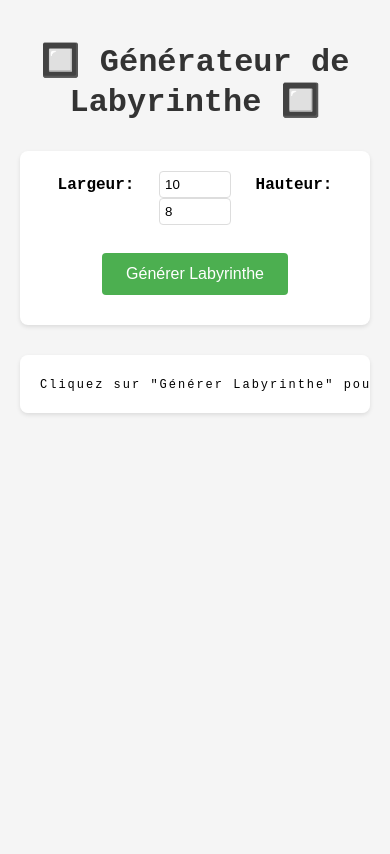
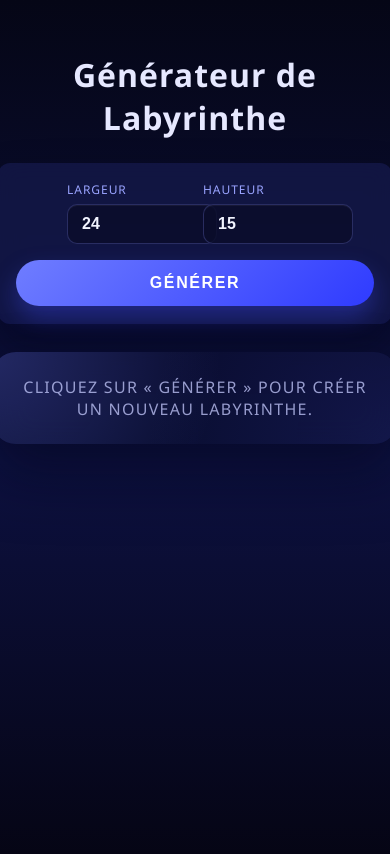
Before and after one commit to Amir-Benyahia/TER_S1_N, a website: page src/index.html in a window 390 px wide. Drawn offline with Linux system fonts and the light colour scheme.

Commit message:
Applied modern UI to the whole page

```diff
--- a/src/index.html
+++ b/src/index.html
@@ -12,111 +12,196 @@
   <title>Générateur de Labyrinthe</title>
   <style>
     body {
-      font-family: 'Courier New', monospace;
-      max-width: 1200px;
-      margin: 0 auto;
-      padding: 20px;
-      background-color: #f5f5f5;
+      font-family: 'Poppins', 'Segoe UI', sans-serif;
+      margin: 0;
+      min-height: 100vh;
+      display: flex;
+      flex-direction: column;
+      align-items: center;
+      padding: 32px 16px 48px;
+      background: linear-gradient(180deg, #050616 0%, #0d1140 50%, #04030d 100%);
+      color: #e6e8ff;
     }
 
     h1 {
-      color: #333;
+      font-weight: 700;
+      letter-spacing: 1px;
+      margin-bottom: 24px;
       text-align: center;
     }
 
     .controls {
-      text-align: center;
-      margin: 30px 0;
-      background: white;
-      padding: 20px;
-      border-radius: 8px;
-      box-shadow: 0 2px 4px rgba(0,0,0,0.1);
+      width: 100%;
+      max-width: 720px;
+      display: flex;
+      flex-wrap: wrap;
+      justify-content: center;
+      gap: 16px;
+      margin-bottom: 28px;
+      padding: 24px;
+      border-radius: 16px;
+      background: rgba(22, 27, 77, 0.7);
+      backdrop-filter: blur(10px);
+      box-shadow: 0 25px 45px rgba(3, 4, 25, 0.45);
     }
 
-    .controls label {
-      margin: 0 10px;
-      font-weight: bold;
+    .field {
+      display: flex;
+      flex-direction: column;
+      align-items: flex-start;
+      min-width: 120px;
     }
 
-    .controls input {
-      width: 60px;
-      padding: 5px;
-      margin: 0 5px;
-      border: 1px solid #ddd;
-      border-radius: 4px;
+    .field label {
+      font-size: 0.75rem;
+      text-transform: uppercase;
+      letter-spacing: 0.08em;
+      margin-bottom: 6px;
+      color: #9aa4ff;
+    }
+
+    .field input {
+      width: 100%;
+      padding: 10px 14px;
+      border-radius: 10px;
+      border: 1px solid rgba(132, 141, 255, 0.25);
+      background: rgba(11, 14, 43, 0.85);
+      color: #f1f3ff;
+      font-size: 1rem;
+      font-weight: 600;
+      box-shadow: inset 0 1px 0 rgba(255,255,255,0.05);
+      transition: border 0.2s ease, transform 0.2s ease;
+    }
+
+    .field input:focus {
+      outline: none;
+      border-color: #6f7dff;
+      transform: translateY(-1px);
     }
 
     button {
-      background-color: #4CAF50;
+      align-self: center;
+      background: linear-gradient(135deg, #6f7dff 0%, #2f3bff 100%);
       color: white;
-      padding: 12px 24px;
+      padding: 14px 32px;
       border: none;
-      border-radius: 4px;
+      border-radius: 999px;
       cursor: pointer;
-      font-size: 16px;
-      margin: 10px;
-      transition: background-color 0.3s;
+      font-size: 1rem;
+      font-weight: 700;
+      text-transform: uppercase;
+      letter-spacing: 0.1em;
+      transition: transform 0.2s ease, box-shadow 0.2s ease, opacity 0.2s ease;
+      box-shadow: 0 12px 24px rgba(63, 76, 255, 0.35);
     }
 
     button:hover {
-      background-color: #45a049;
+      transform: translateY(-2px);
+      box-shadow: 0 18px 35px rgba(63, 76, 255, 0.45);
     }
 
     button:disabled {
-      background-color: #cccccc;
+      opacity: 0.5;
       cursor: not-allowed;
+      transform: none;
+      box-shadow: none;
     }
 
     #mazeContainer {
-      background: white;
-      padding: 20px;
-      border-radius: 8px;
-      box-shadow: 0 2px 4px rgba(0,0,0,0.1);
-      overflow-x: auto;
+      width: 100%;
+      max-width: 960px;
+      padding: 24px;
+      border-radius: 24px;
+      background: rgba(10, 14, 48, 0.85);
+      box-shadow: 0 30px 60px rgba(3, 5, 30, 0.55);
+      backdrop-filter: blur(16px);
+      display: flex;
+      justify-content: center;
+      align-items: center;
+      position: relative;
+      overflow: hidden;
+    }
+
+    #mazeContainer::before {
+      content: '';
+      position: absolute;
+      inset: 0;
+      background: radial-gradient(circle at top left, rgba(111, 125, 255, 0.25), transparent 55%),
+                  radial-gradient(circle at bottom right, rgba(56, 63, 175, 0.2), transparent 60%);
+      z-index: 0;
+      pointer-events: none;
+    }
+
+    #mazeCanvas {
+      display: none;
+      width: 100%;
+      height: auto;
+      image-rendering: pixelated;
+      border-radius: 12px;
+      z-index: 1;
     }
 
     #mazeDisplay {
-      font-family: 'Courier New', monospace;
-      font-size: 12px;
-      line-height: 1.0;
-      white-space: pre;
-      display: inline-block;
-      letter-spacing: 2px;
+      position: relative;
+      z-index: 1;
+      font-size: 1rem;
+      letter-spacing: 0.08em;
+      text-transform: uppercase;
+      color: rgba(199, 204, 255, 0.75);
+      text-align: center;
+    }
+
+    .info, .error {
+      width: 100%;
+      max-width: 720px;
+      margin: 20px auto;
+      padding: 14px 18px;
+      border-radius: 10px;
+      text-align: center;
+      font-weight: 600;
+      letter-spacing: 0.05em;
     }
 
     .info {
-      text-align: center;
-      margin: 20px 0;
-      padding: 10px;
-      background: #e3f2fd;
-      border-radius: 4px;
-      color: #1976d2;
+      background: rgba(99, 116, 255, 0.15);
+      color: #b7c0ff;
+      border: 1px solid rgba(136, 150, 255, 0.4);
     }
 
     .error {
-      text-align: center;
-      margin: 20px 0;
-      padding: 10px;
-      background: #ffebee;
-      border-radius: 4px;
-      color: #c62828;
+      background: rgba(244, 67, 54, 0.12);
+      color: #ff8a80;
+      border: 1px solid rgba(239, 83, 80, 0.4);
+    }
+
+    @media (max-width: 640px) {
+      .controls {
+        padding: 18px;
+        border-radius: 12px;
+      }
+
+      button {
+        width: 100%;
+      }
     }
   </style>
 </head>
 <body>
-  <h1>🔲 Générateur de Labyrinthe 🔲</h1>
+  <h1>Générateur de Labyrinthe</h1>
 
   <div class="controls">
-    <label for="largeur">Largeur:</label>
-    <input type="number" id="largeur" value="10" min="3" max="50">
+    <div class="field">
+      <label for="largeur">Largeur</label>
+      <input type="number" id="largeur" value="24" min="3" max="50">
+    </div>
 
-    <label for="hauteur">Hauteur:</label>
-    <input type="number" id="hauteur" value="8" min="3" max="50">
-
-    <br><br>
+    <div class="field">
+      <label for="hauteur">Hauteur</label>
+      <input type="number" id="hauteur" value="15" min="3" max="50">
+    </div>
 
     <button id="generate-btn" onclick="genererLabyrinthe()">
-      Générer Labyrinthe
+      Générer
     </button>
   </div>
 
@@ -124,7 +209,8 @@
   <div id="error" class="error" style="display: none;"></div>
 
   <div id="mazeContainer">
-    <div id="mazeDisplay">Cliquez sur "Générer Labyrinthe" pour commencer</div>
+    <canvas id="mazeCanvas"></canvas>
+    <div id="mazeDisplay">Cliquez sur « Générer » pour créer un nouveau labyrinthe.</div>
   </div>
 
   <script>
@@ -139,6 +225,7 @@
       const infoDiv = document.getElementById('info');
       const errorDiv = document.getElementById('error');
       const mazeDisplay = document.getElementById('mazeDisplay');
+      const mazeCanvas = document.getElementById('mazeCanvas');
 
       // Validation des dimensions
       if (largeur < 3 || largeur > 50 || hauteur < 3 || hauteur > 50) {
@@ -154,6 +241,9 @@
       infoDiv.style.display = 'block';
       infoDiv.textContent = 'Génération du labyrinthe...';
       errorDiv.style.display = 'none';
+  mazeCanvas.style.display = 'none';
+  mazeDisplay.style.display = 'block';
+  mazeDisplay.textContent = 'Construction du labyrinthe en cours...';
 
       try {
         // Appel API
@@ -166,13 +256,15 @@
         const data = await response.json();
 
         // Affichage du labyrinthe
-        afficherMatrice(data.labyrinthe);
+        afficherMatrice(data.labyrinthe, data.largeur, data.hauteur);
         infoDiv.textContent = `Labyrinthe généré: ${largeur}×${hauteur} (${data.nb_lignes} lignes)`;
 
       } catch (error) {
         errorDiv.textContent = `Erreur: ${error.message}`;
         errorDiv.style.display = 'block';
         infoDiv.style.display = 'none';
+        mazeCanvas.style.display = 'none';
+        mazeDisplay.style.display = 'block';
         mazeDisplay.textContent = 'Erreur lors de la génération';
         console.error('Erreur:', error);
       } finally {
@@ -186,45 +278,61 @@
      * Affiche la matrice du labyrinthe version initiale (true (1)/false (0) )
      * @param {Array<Array<boolean>>} labyrinthe - Matrice du labyrinthe
      */
-    function afficherMatrice(labyrinthe) {
+    function afficherMatrice(labyrinthe, largeur, hauteur) {
+      const mazeCanvas = document.getElementById('mazeCanvas');
       const mazeDisplay = document.getElementById('mazeDisplay');
 
       if (!Array.isArray(labyrinthe) || labyrinthe.length === 0) {
+        mazeCanvas.style.display = 'none';
+        mazeDisplay.style.display = 'block';
         mazeDisplay.textContent = 'Labyrinthe vide';
         return;
       }
 
-      // Déduction des dimensions à partir de la représentation booléenne
-      const hauteur = Math.floor((labyrinthe.length + 1) / 2);
-      const largeur = labyrinthe[1] ? labyrinthe[1].length : (labyrinthe[0].length + 1);
-
-      let output = '';
-
-      const topBorder = '+' + Array.from({ length: largeur }).map(() => '---+').join('');
-      output += topBorder + '\n';
+      const rows = hauteur * 2 + 1;
+      const cols = largeur * 2 + 1;
+      const grid = Array.from({ length: rows }, () => Array(cols).fill(1));
 
       for (let y = 0; y < hauteur; y++) {
-        let cellLine = '|';
         for (let x = 0; x < largeur; x++) {
-          const eastWall = x < largeur - 1 ? Boolean(labyrinthe[2 * y]?.[x]) : true;
-          cellLine += '   ' + (eastWall ? '|' : ' ');
-        }
-        output += cellLine + '\n';
+          const cellRow = 2 * y + 1;
+          const cellCol = 2 * x + 1;
+          grid[cellRow][cellCol] = 0;
 
-        if (y < hauteur - 1) {
-          let wallLine = '+';
-          for (let x = 0; x < largeur; x++) {
-            const southWall = Boolean(labyrinthe[2 * y + 1]?.[x]);
-            wallLine += (southWall ? '---' : '   ') + '+';
+          if (x < largeur - 1 && labyrinthe[2 * y] && labyrinthe[2 * y][x] === false) {
+            grid[cellRow][cellCol + 1] = 0;
           }
-          output += wallLine + '\n';
+
+          if (y < hauteur - 1 && labyrinthe[2 * y + 1] && labyrinthe[2 * y + 1][x] === false) {
+            grid[cellRow + 1][cellCol] = 0;
+          }
         }
       }
 
-      const bottomBorder = '+' + Array.from({ length: largeur }).map(() => '---+').join('');
-      output += bottomBorder;
+      const ctx = mazeCanvas.getContext('2d');
+      const maxWidth = 880;
+      const maxHeight = 560;
+      let tileSize = Math.floor(Math.min(maxWidth / cols, maxHeight / rows));
+      tileSize = Math.max(tileSize, 4);
 
-      mazeDisplay.textContent = output;
+      mazeCanvas.width = cols * tileSize;
+      mazeCanvas.height = rows * tileSize;
+
+      ctx.fillStyle = '#060821';
+      ctx.fillRect(0, 0, mazeCanvas.width, mazeCanvas.height);
+
+      const wallColor = '#040404';
+      const pathColor = '#171c85';
+
+      for (let row = 0; row < rows; row++) {
+        for (let col = 0; col < cols; col++) {
+          ctx.fillStyle = grid[row][col] === 1 ? wallColor : pathColor;
+          ctx.fillRect(col * tileSize, row * tileSize, tileSize, tileSize);
+        }
+      }
+
+      mazeCanvas.style.display = 'block';
+      mazeDisplay.style.display = 'none';
     }
 
     // Gestion de l'événement "Enter" pour les champs de saisie
```
